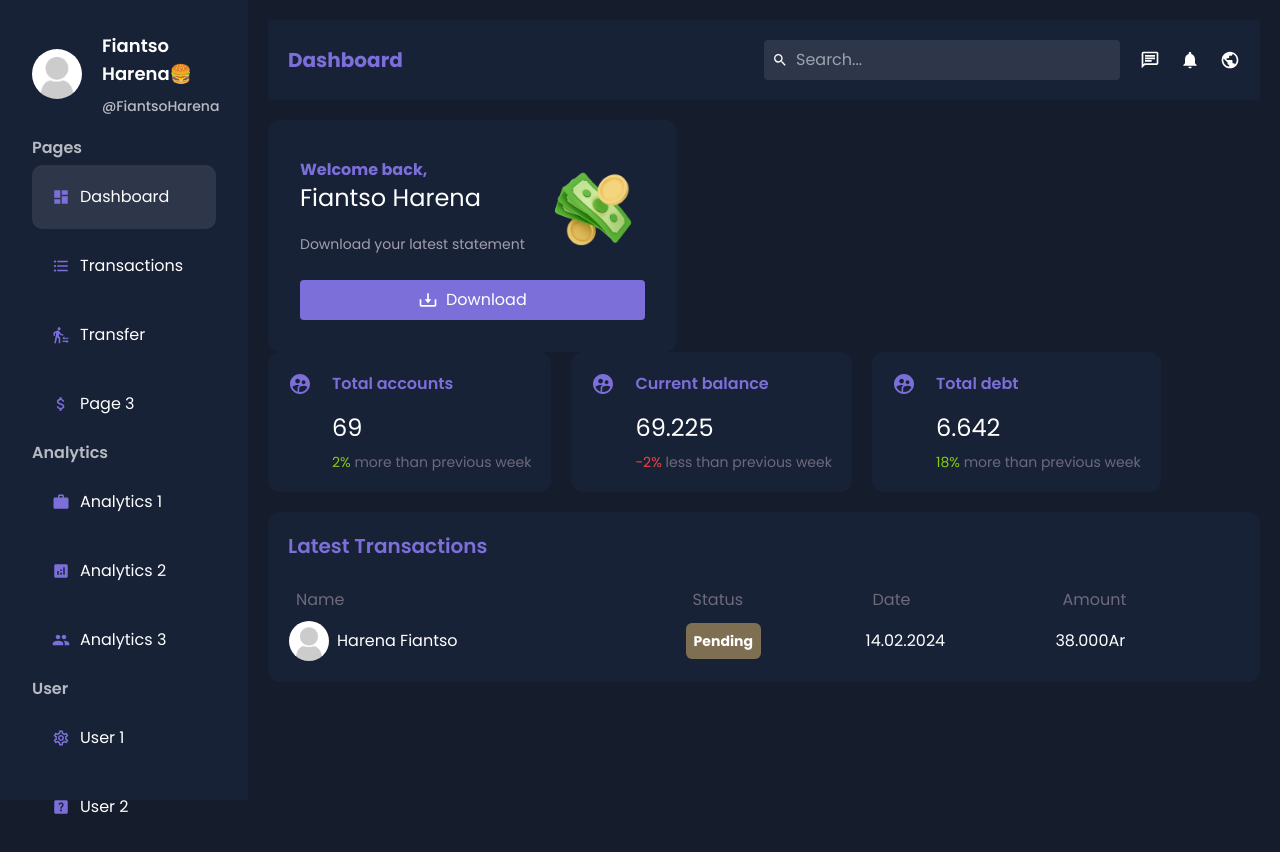
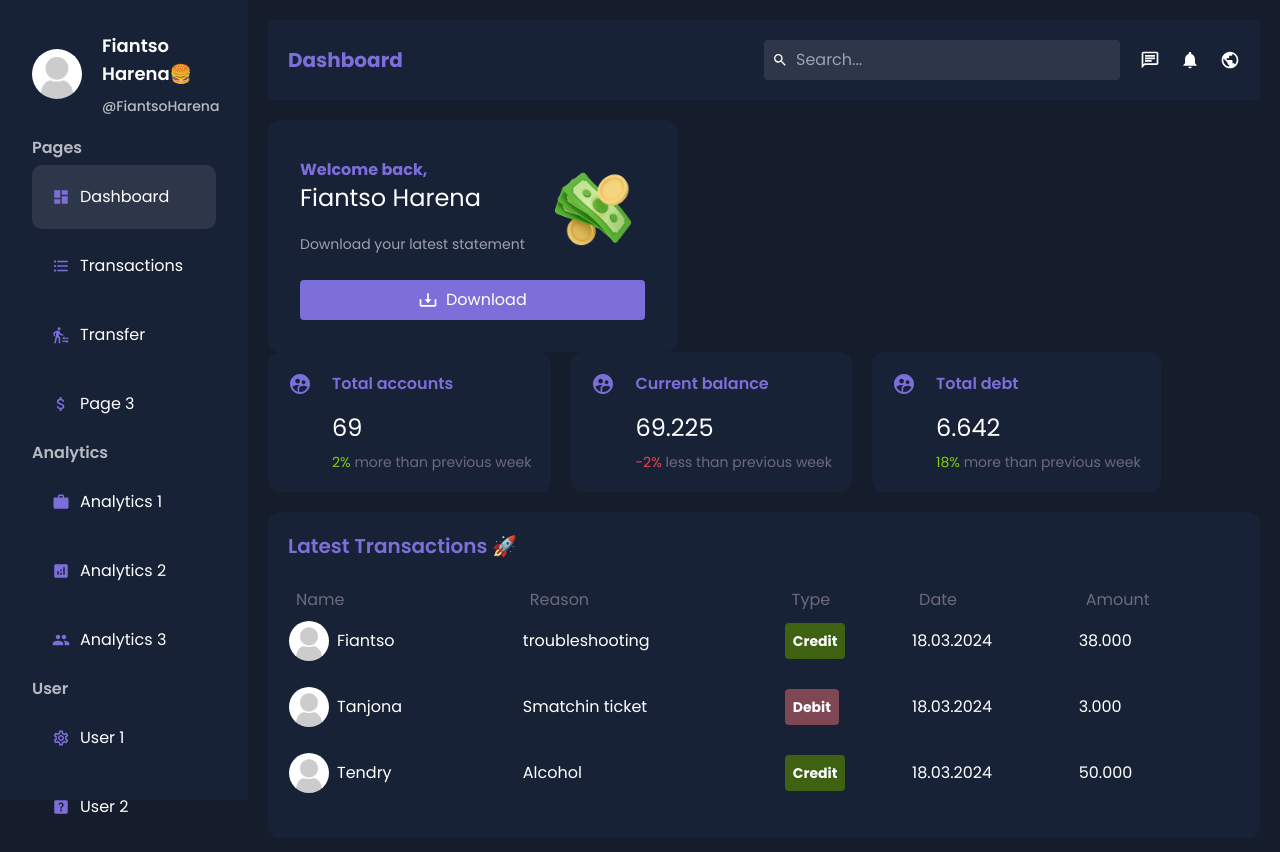
Before and after one commit to HarenaFiantso/digitalbank-ui, a Next.js app: page /dashboard in a window 1280 px wide. Shown: the top 852 px of the page. Built offline with nearby package versions, Linux system fonts and the light colour scheme.

Commit message:
chore: add logic to latest transactions

```diff
--- a/src/components/dashboard/transactions/transactions.tsx
+++ b/src/components/dashboard/transactions/transactions.tsx
@@ -1,35 +1,43 @@
 import { NoAvatar } from '../../../../public/assets';
 import Image from 'next/image';
+import { transactions } from '@/data/data';
 
 export default function Transactions() {
   return (
-    <div className='bg-main-soft p-5 rounded-xl mt-5'>
-      <h2 className='mb-5 text-xl font-semibold text-blue'>Latest Transactions</h2>
-      <table className='w-full'>
+    <div className="bg-main-soft p-5 rounded-xl mt-5">
+      <h2 className="mb-5 text-xl font-semibold text-blue">Latest Transactions 🚀</h2>
+      <table className="w-full">
         <thead>
         <tr className="mb-2">
-          <td className='p-2 text-color'>Name</td>
-          <td className='p-2 text-color'>Status</td>
-          <td className='p-2 text-color'>Date</td>
-          <td className='p-2 text-color'>Amount</td>
+          <td className="p-2 text-color">Name</td>
+          <td className="p-2 text-color">Reason</td>
+          <td className="p-2 text-color">Type</td>
+          <td className="p-2 text-color">Date</td>
+          <td className="p-2 text-color">Amount</td>
         </tr>
         </thead>
         <tbody>
-        <tr>
+        {transactions.map(transaction => (
+          <>
+            <tr key={transaction.id}>
               <td>
-            <div className='flex gap-2 items-center'>
-              <Image src={NoAvatar} width={40} height={40} alt='avatar' className="object-cover rounded-full" />
-              Harena Fiantso
+                <div className="flex gap-2 items-center">
+                  <Image src={NoAvatar} width={40} height={40} alt="avatar" className="object-cover rounded-full" />
+                  {transaction.name}
                 </div>
               </td>
+              <td>{transaction.reason.slice(0, 30)}</td>
               <td>
-              <span className="rounded-md p-2 text-sm font-bold bg-[#f7cb7375]">
-                Pending
+              <span className={`rounded p-2 text-sm font-bold text-center ${transaction.type === 'Credit' ? 'bg-lime-800' : 'bg-[#f7737375]'}`}>
+                {transaction.type}
               </span>
               </td>
-          <td>14.02.2024</td>
-          <td>38.000Ar</td>
+              <td>{transaction.date}</td>
+              <td>{transaction.amount}</td>
             </tr>
+            <br />
+          </>
+        ))}
         </tbody>
       </table>
     </div>
--- a/src/data/data.tsx
+++ b/src/data/data.tsx
@@ -93,3 +93,30 @@ export const cards = [
     change: 18,
   },
 ];
+
+export const transactions = [
+  {
+    id: 1,
+    name: 'Fiantso',
+    reason: 'troubleshooting',
+    type: 'Credit',
+    date: '18.03.2024',
+    amount: '38.000'
+  },
+  {
+    id: 2,
+    name: 'Tanjona',
+    reason: 'Smatchin ticket',
+    type: 'Debit',
+    date: '18.03.2024',
+    amount: '3.000'
+  },
+  {
+    id: 3,
+    name: "Tendry",
+    reason: 'Alcohol',
+    type: 'Credit',
+    date: '18.03.2024',
+    amount: '50.000'
+  }
+]
```
Lines whose indentation alone changed are shown as unchanged.
